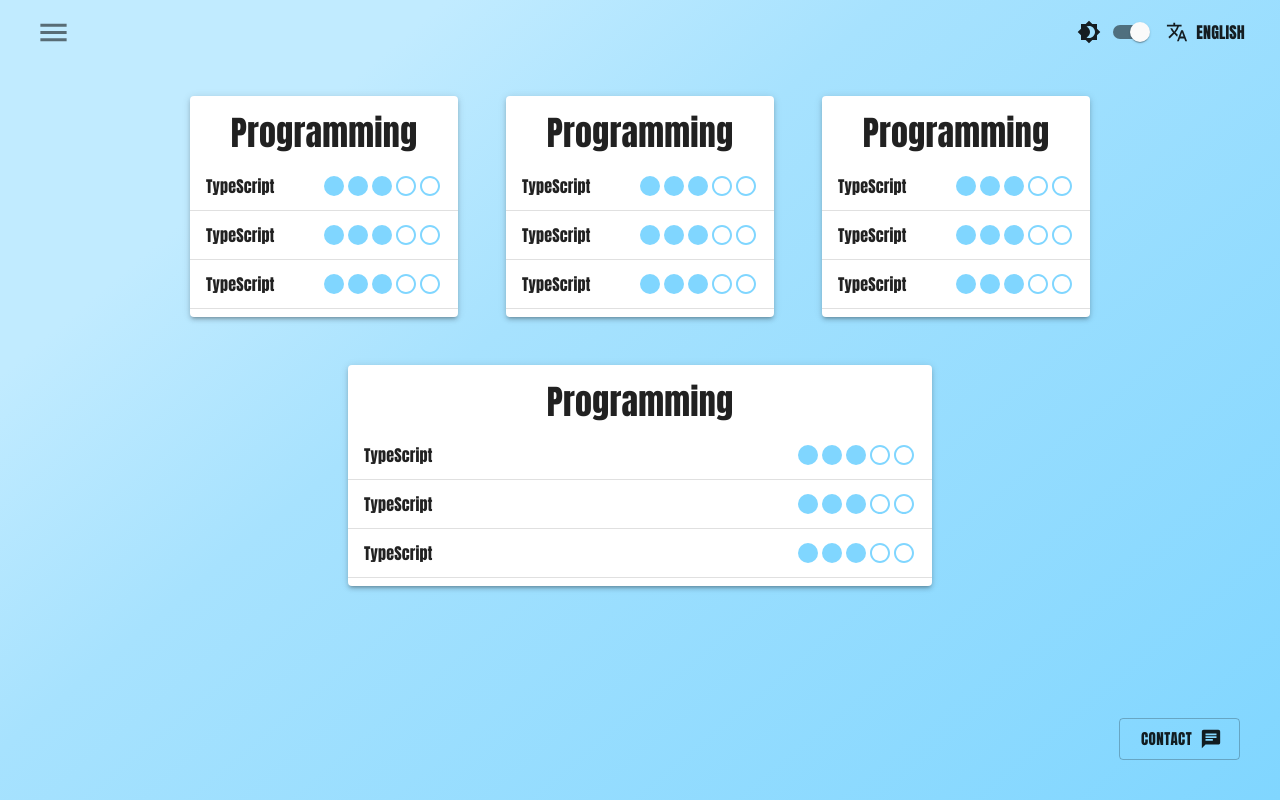
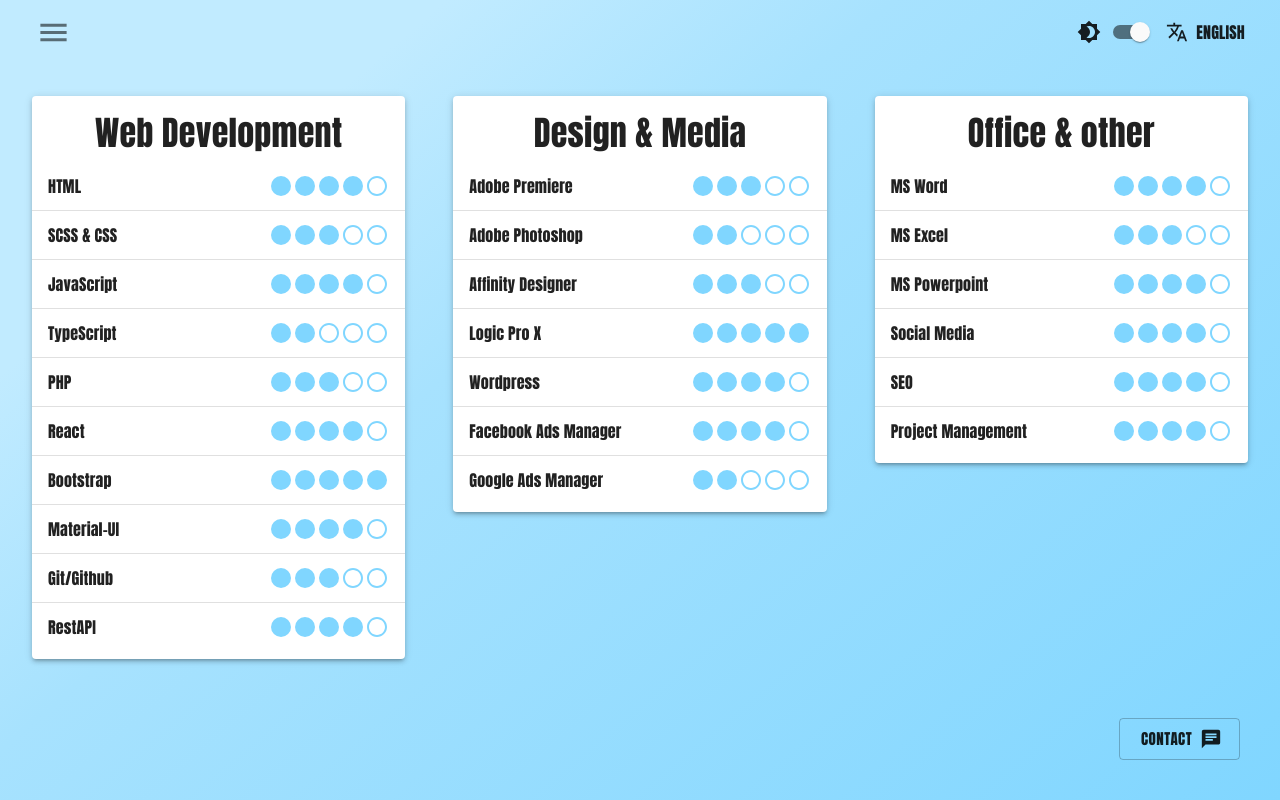
Before and after one commit to Julian-Kl/personal-portfolio, a React (Create React App) app: page /skills in a window 1280 px wide. Built offline with nearby package versions, Linux system fonts and the light colour scheme; a web font is replaced by a local one.

Commit message:
Skill site final
Skill site final

```diff
--- a/src/components/SkillCard.tsx
+++ b/src/components/SkillCard.tsx
@@ -1,4 +1,4 @@
-import React from 'react';
+import React, { useContext } from 'react';
 import Card from '@material-ui/core/Card';
 import CardContent from '@material-ui/core/CardContent';
 import Divider from '@material-ui/core/Divider';
@@ -14,6 +14,57 @@
 import ListItemText from '@material-ui/core/ListItemText';
 import RadioButtonUncheckedIcon from '@material-ui/icons/RadioButtonUnchecked';
 import Brightness1Icon from '@material-ui/icons/Brightness1';
+import { LanguageContext } from '../contexts/LanguageContext';
+
+/*
+function Skill(props: Props) {
+  const divider = (value: string) => {
+    if (props.skills.indexOf(value) < props.skills.length) {
+      return (<Divider />);
+    }
+  }
+
+  return (
+    props.skills.map((value) =>
+      <React.Fragment>
+        <ListItem>
+          <ListItemText
+            primary={value}
+          />
+          <Brightness1Icon color="primary" />
+          <Brightness1Icon color="primary" />
+          <Brightness1Icon color="primary" />
+          <RadioButtonUncheckedIcon color="primary" />
+          <RadioButtonUncheckedIcon color="primary" />
+        </ListItem>
+        {divider(value)}
+      </React.Fragment>
+    ));
+}
+
+interface Props {
+  skills: string[],
+  levels: number[]
+}
+*/
+
+const Checked: React.FC = () => {
+  return <Brightness1Icon color="primary" />;
+}
+
+const Unchecked: React.FC = () => {
+  return <RadioButtonUncheckedIcon color="primary" />;
+}
+
+interface SkillCard {
+  skill: 'one' | 'two' | 'three'
+}
+
+interface Data {
+  title: string,
+  skills: string[],
+  levels: number[]
+}
 
 const useStyles = makeStyles((theme: Theme) =>
   createStyles({
@@ -24,31 +75,59 @@
   }),
 );
 
-interface Props {
-  title: string,
-  skills: string[],
-  levels: number[]
-}
-
-export const SkillCard: React.FC<Props> = (props) => {
+export const SkillCard: React.FC<SkillCard> = (props) => {
   const classes = useStyles();
 
-  console.log(props);
+  const languageContext = useContext(LanguageContext);
 
-  function generate() {
-    return [0, 1, 2].map((value) =>
+  let data: Data;
+  switch (props.skill) {
+    case "one":
+      data = languageContext?.dictionary.skillCards.one!;
+      break;
+    case "two":
+      data = languageContext?.dictionary.skillCards.two!;
+      break;
+    case "three":
+      data = languageContext?.dictionary.skillCards.three!;
+      break;
+  }
+
+  const title = data.title;
+
+  const generateLevel = (key: number) => {
+
+    const levelDisplay = [];
+
+    for (let i = 0; i <= 4; i++) {
+      if (i < data.levels[key]) {
+        levelDisplay[i] = <Brightness1Icon color="primary" />;
+      } else {
+        levelDisplay[i] = <RadioButtonUncheckedIcon color="primary" />;
+      }
+    }
+
+    return levelDisplay;
+  }
+
+  const generateDivider = (key: number) => {
+    if((key + 1) < data.skills.length){
+      return (<Divider />);
+    } else {
+      return null;
+    }
+  }
+
+  const generateSkill = () => {
+    return data.skills.map((value) =>
       <React.Fragment>
         <ListItem>
           <ListItemText
-            primary="TypeScript"
+            primary={value}
           />
-          <Brightness1Icon color="primary" />
-          <Brightness1Icon color="primary" />
-          <Brightness1Icon color="primary" />
-          <RadioButtonUncheckedIcon color="primary" />
-          <RadioButtonUncheckedIcon color="primary" />
+          {generateLevel(data.skills.indexOf(value))}
         </ListItem>
-        <Divider />
+        {generateDivider(data.skills.indexOf(value))}
       </React.Fragment>
     );
   }
@@ -58,11 +137,11 @@
       <Paper elevation={3}>
         <Box pt={2}>
           <Typography variant="h4" component="h2" align="center">
-            {props.title}
+            {title}
           </Typography>
         </Box>
         <List>
-          {generate()}
+          {generateSkill()}
         </List>
       </Paper>
     </div>
--- a/src/contexts/LanguageContext.tsx
+++ b/src/contexts/LanguageContext.tsx
@@ -1,19 +1,32 @@
 import { createContext } from 'react';
 
 interface Dictionary {
-    contactButton: string,
-    about: string,
-    skillSection1: {
-      title: string
-      skills: string[],
-      levels: number[]
+  "contactButton": string,
+  "about": string,
+  "skillCards": {
+    "one": {
+      "title": string,
+      "skills": string[],
+      "levels": number[]
+    },
+    "two": {
+      "title": string,
+      "skills": string[],
+      "levels": number[]
+    },
+    "three": {
+      "title": string,
+      "skills": string[],
+      "levels": number[]
+
     }
+  }
 }
 
 interface LanguageContext {
-    userLanguage: 'en' | 'de',
-    setUserLanguage: Function,
-    dictionary: Dictionary
+  userLanguage: 'en' | 'de',
+  setUserLanguage: Function,
+  dictionary: Dictionary
 }
 
 export const LanguageContext = createContext<LanguageContext | null>(null);
--- a/src/domain/skills/Skills.tsx
+++ b/src/domain/skills/Skills.tsx
@@ -1,6 +1,5 @@
 import React, { useContext } from 'react';
 import Grid from '@material-ui/core/Grid';
-import { LanguageContext } from '../../contexts/LanguageContext';
 import { SkillCard } from '../../components/SkillCard';
 import { makeStyles, createStyles, Theme } from '@material-ui/core/styles';
 import Box from '@material-ui/core/Box';
@@ -17,24 +16,18 @@
 
     const classes = useStyles();
 
-    // Text
-    const languageContext = useContext(LanguageContext);
-
     return (
         <Box m={4}>
             <div className={classes.root}>
                 <Grid container spacing={6} justify="center">
-                    <Grid item lg={3} md={4} sm={6} xs={10}>
-                        <SkillCard title={languageContext?.dictionary.skillSection1.title!} skills={languageContext?.dictionary.skillSection1.skills!} levels={languageContext?.dictionary.skillSection1.levels!} />
+                    <Grid item lg={4} md={5} sm={6} xs={10}>
+                        <SkillCard skill={"one"} />
                     </Grid>
-                    <Grid item lg={3} md={4} sm={6} xs={10}>
-                        <SkillCard title={languageContext?.dictionary.skillSection1.title!} skills={languageContext?.dictionary.skillSection1.skills!} levels={languageContext?.dictionary.skillSection1.levels!} />
+                    <Grid item lg={4} md={5} sm={6} xs={10}>
+                        <SkillCard skill={"two"} />
                     </Grid>
-                    <Grid item lg={3} md={4} sm={6} xs={10}>
-                        <SkillCard title={languageContext?.dictionary.skillSection1.title!} skills={languageContext?.dictionary.skillSection1.skills!} levels={languageContext?.dictionary.skillSection1.levels!} />
-                    </Grid>
-                    <Grid item lg={6} md={4} sm={6} xs={10}>
-                        <SkillCard title={languageContext?.dictionary.skillSection1.title!} skills={languageContext?.dictionary.skillSection1.skills!} levels={languageContext?.dictionary.skillSection1.levels!} />
+                    <Grid item lg={4} md={5} sm={6} xs={10}>
+                        <SkillCard skill={"three"} />
                     </Grid>
                 </Grid>
             </div>
--- a/src/languages/Language.tsx
+++ b/src/languages/Language.tsx
@@ -5,19 +5,43 @@
   en: {
     "contactButton": string,
     "about": string,
-    "skillSection1": {
-      "title": string
-      "skills": string[],
-      "levels": number[]
+    "skillCards": {
+      "one": {
+        "title": string,
+        "skills": string[],
+        "levels": number[]
+      },
+      "two": {
+        "title": string,
+        "skills": string[],
+        "levels": number[]
+      },
+      "three": {
+        "title": string,
+        "skills": string[],
+        "levels": number[]
+      }
     }
   },
   de: {
     "contactButton": string,
     "about": string,
-    "skillSection1": {
-      "title": string
-      "skills": string[],
-      "levels": number[]
+    "skillCards": {
+      "one": {
+        "title": string,
+        "skills": string[],
+        "levels": number[]
+      },
+      "two": {
+        "title": string,
+        "skills": string[],
+        "levels": number[]
+      },
+      "three": {
+        "title": string,
+        "skills": string[],
+        "levels": number[]
+      }
     }
   }
 }
--- a/src/languages/de.json
+++ b/src/languages/de.json
@@ -1,9 +1,21 @@
 {
     "contactButton": "Kontakt",
     "about": "Online Medien Generalist spezalisiert auf Front-End Entwicklung",
-    "skillSection1": {
-        "title": "Programmieren",
-        "skills": ["JavaScript", "TypeScript"],
-        "levels": [4, 2]
+    "skillCards": {
+        "one": {
+            "title": "Web Entwicklung",
+            "skills": ["HTML", "SCSS & CSS", "JavaScript", "TypeScript", "PHP", "React", "Bootstrap", "Material-UI", "Git/Github", "RestAPI"],
+            "levels": [4, 3, 4, 2, 3, 4, 5, 4, 3, 4]
+        },
+        "two": {
+            "title": "Design & Medien",
+            "skills": ["Adobe Premiere", "Adobe Photoshop", "Affinity Designer", "Logic Pro X", "Wordpress", "Facebook Ads Manager", "Google Ads Manager"],
+            "levels": [3, 2, 4, 5, 4, 4, 2]
+        },
+        "three": {
+            "title": "Office & weitere",
+            "skills": ["MS Word", "MS Excel", "MS Powerpoint", "Social Media", "SEO", "Projektmanagement"],
+            "levels": [4, 3, 4, 4, 4, 4]
+        }
     }
 }
--- a/src/languages/en.json
+++ b/src/languages/en.json
@@ -1,9 +1,21 @@
 {
     "contactButton": "Contact",
     "about": "Online media generalist specialized in front end development",
-    "skillSection1": {
-        "title": "Programming",
-        "skills": ["JavaScript", "TypeScript"],
-        "levels": [4, 2]
+    "skillCards": {
+        "one": {
+            "title": "Web Development",
+            "skills": ["HTML", "SCSS & CSS", "JavaScript", "TypeScript", "PHP", "React", "Bootstrap", "Material-UI", "Git/Github", "RestAPI"],
+            "levels": [4, 3, 4, 2, 3, 4, 5, 4, 3, 4]
+        },
+        "two": {
+            "title": "Design & Media",
+            "skills": ["Adobe Premiere", "Adobe Photoshop", "Affinity Designer", "Logic Pro X", "Wordpress", "Facebook Ads Manager", "Google Ads Manager"],
+            "levels": [3, 2, 3, 5, 4, 4, 2]
+        },
+        "three": {
+            "title": "Office & other",
+            "skills": ["MS Word", "MS Excel", "MS Powerpoint", "Social Media", "SEO", "Project Management"],
+            "levels": [4, 3, 4, 4, 4, 4]
+        }
     }
 }
```
Also changed, not shown: 1 other file (tests, documents, lock files or other folders).
